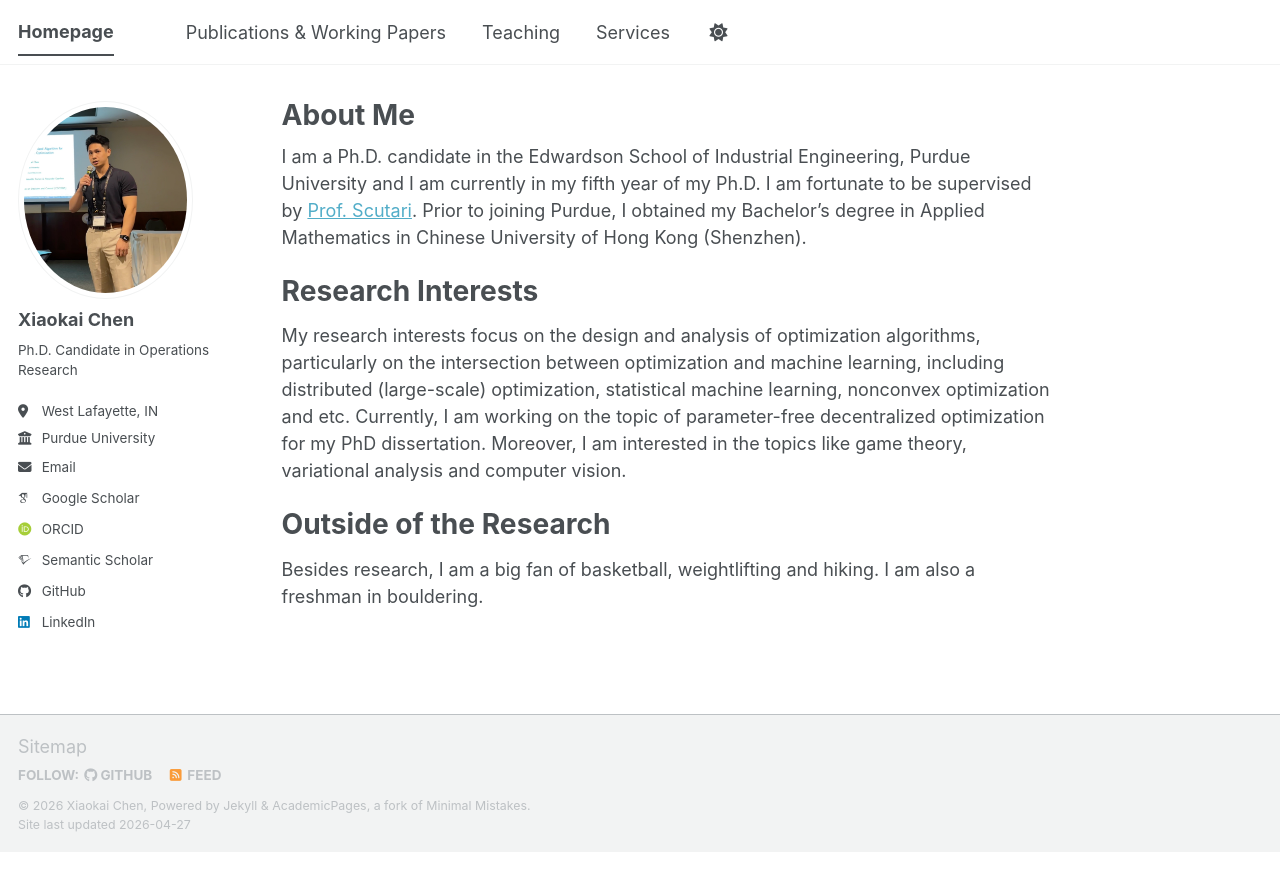
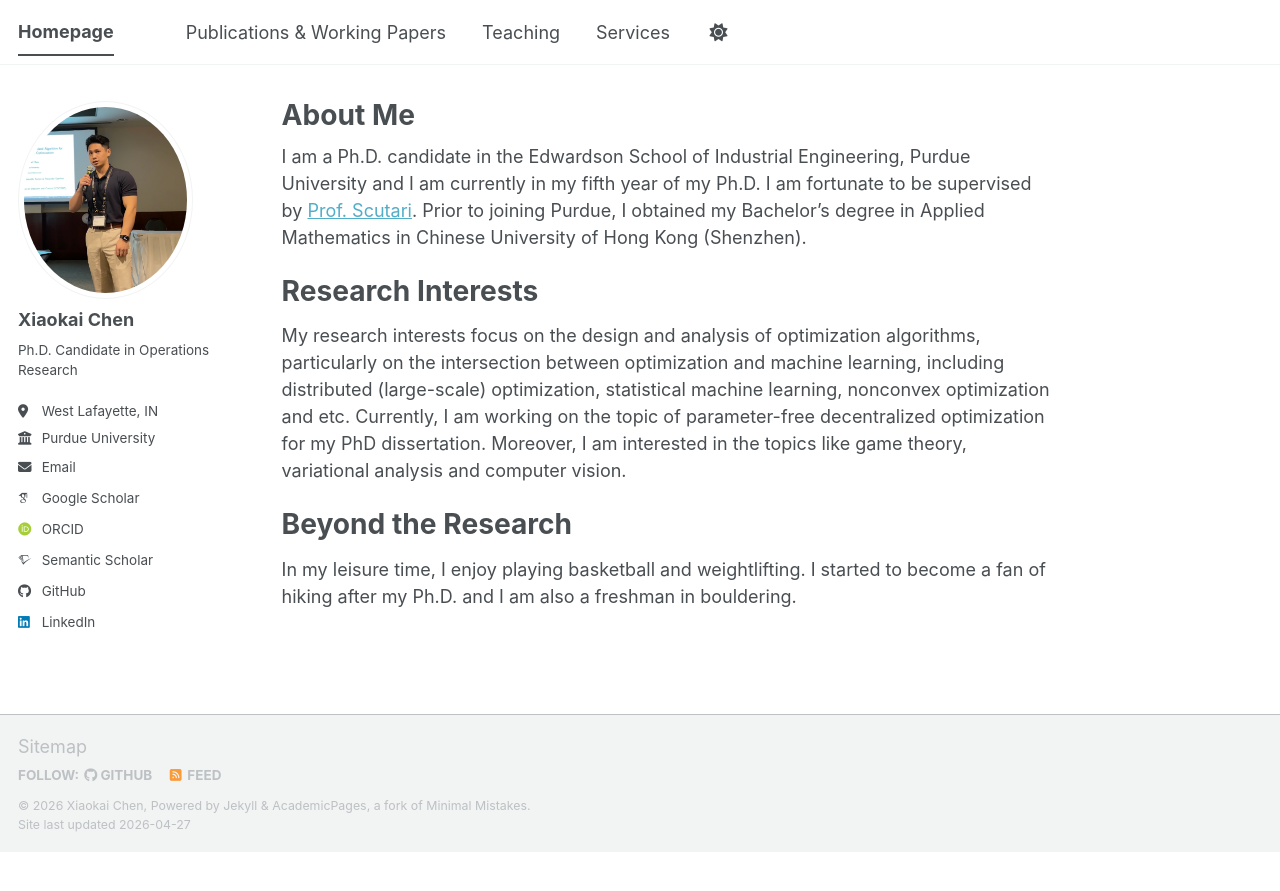
Before and after one commit to xiaokaichen2000/xiaokaichen2000.github.io, a Jekyll site: the page built from _pages/about.md, in a window 1280 px wide. Shown: the top 891 px of the page. Built offline with Jekyll 4.4.1, drawn with Linux system fonts in a browser that asks for light colours; some web fonts are replaced; a script bundle is joined from its source files by our own code; library files that are not in the unit come from our copies.

Commit message:
Update about.md

```diff
--- a/_pages/about.md
+++ b/_pages/about.md
@@ -15,7 +15,7 @@ Research Interests
 My research interests focus on the design and analysis of optimization algorithms, particularly on the intersection between optimization and machine learning, including distributed (large-scale) optimization, statistical machine learning, nonconvex optimization and etc. Currently, I am working on the topic of parameter-free decentralized optimization for my PhD dissertation. Moreover, I am interested in the topics like game theory, variational analysis and computer vision.
 
 
-Outside of the Research
+Beyond the Research
 ======
 
-Besides research, I am a big fan of basketball, weightlifting and hiking. I am also a freshman in bouldering.
+In my leisure time, I enjoy playing basketball and weightlifting. I started to become a fan of hiking after my Ph.D. and I am also a freshman in bouldering.
```
